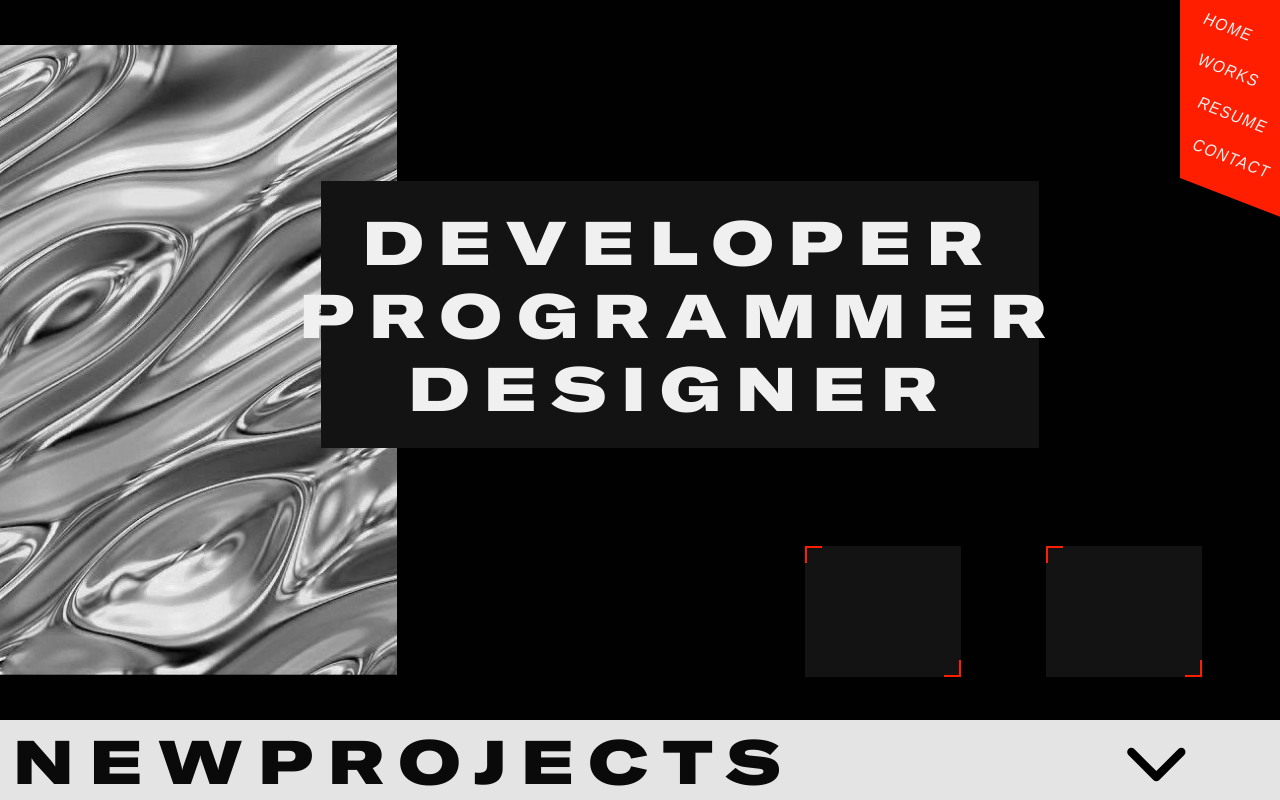
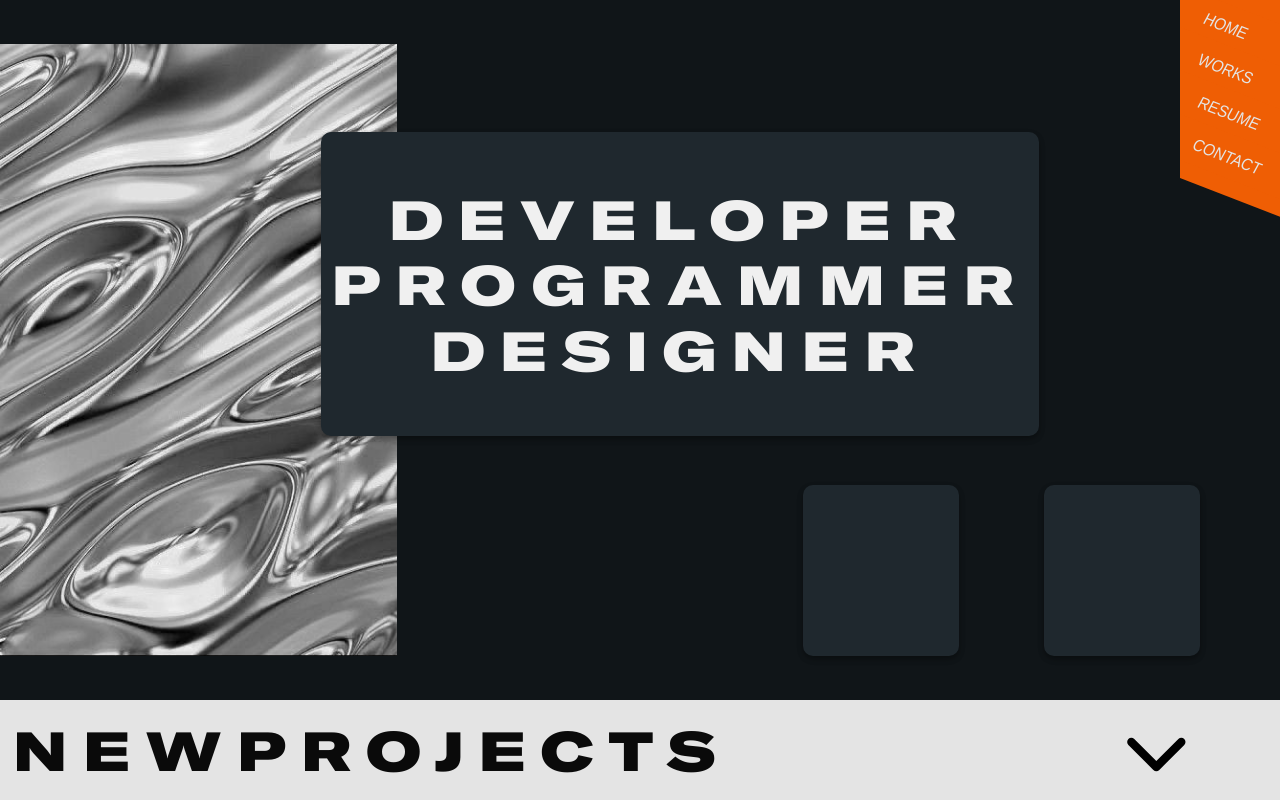
Before and after one commit to kevin21018212/PortfolioV3, a Next.js app: page / in a window 1280 px wide. Built offline with nearby package versions, Linux system fonts and the light colour scheme.

Commit message:
landing changes styling changes

```diff
--- a/app/common.module.scss
+++ b/app/common.module.scss
@@ -1,55 +1,59 @@
-@import "./fonts.scss";
+@import './fonts.scss';
 /* Variables */
-$primaryColor: #ff1f00;
+$primaryColor: #ef5e04;
 $primary-hover-color: #429635;
 $secondaryColor: #ff7a00;
 $secondaryHoverColor: #fe8819;
-$accentcolor: #9b9bff;
-$accentSecondaryColor: #a8cecf;
-$boxBackground: #131313;
+$accentcolor: #efd404;
+$highlightColor: #f89aa5;
+$boxBackground: #1f282e;
 $textPrimary: #f0f0f0;
 $textSecondary: #e4e4e4;
 
 /* Typography */
 
 .title {
-  font-size: 4.75vw;
+  font-size: 4.25vw;
   letter-spacing: 15px;
 }
 
 .heading {
-  font-family: "Monument Grotesk Black", sans-serif;
-  font-size: 10rem;
+  font-family: 'Monument Grotesk Black', sans-serif;
+  font-size: 6.5vw;
   letter-spacing: 10px;
 }
 .subHeading {
-  font-family: "Monument Grotesk Mono", sans-serif;
-  font-size: 2rem;
+  font-family: 'Monument Grotesk Mono', sans-serif;
+  font-size: 2vw;
+  color: $textSecondary;
 }
 
 .tag {
-  font-family: "Monument Grotesk Mono SemCond", sans-serif;
-  font-size: 2rem;
+  font-family: 'Monument Grotesk Mono SemCond', sans-serif;
+  font-size: 2vw;
+  color: $textPrimary;
 }
 
 .description {
-  font-family: "Neue Montreal Book", sans-serif;
-  font-size: 1.75rem;
+  font-family: 'Neue Montreal Book', sans-serif;
+  font-size: 1.5vw;
   font-weight: 400;
+  color: $textSecondary;
 }
 .seperated {
-  font-family: "Monument Grotesk Regular", sans-serif;
-  font-size: 2rem;
+  font-family: 'Monument Grotesk Regular', sans-serif;
+  font-size: 2vw;
 }
 
 /*Shadows*/
+
 $boxShadow: rgba(0, 0, 0, 0.16) 0px 3px 6px, rgba(0, 0, 0, 0.23) 0px 3px 6px;
 $buttonShadow: rgba(0, 0, 0, 0.12) 0px 1px 3px, rgba(0, 0, 0, 0.24) 0px 1px 2px;
 $arrowShadow: rgba(0, 0, 0, 0.16) 0px 3px 6px, rgba(0, 0, 0, 0.23) 0px 3px 6px;
 $topShadow: rgba(0, 0, 0, 0.25) 0px 3px 3px 0px;
 
 /*Gradients*/
-$simpleGradient: linear-gradient(45deg, #ffd700, #ff4500, #ff1493);
+$simpleGradient: linear-gradient(45deg, $accentcolor, $primaryColor, $accentcolor);
 
 /* Containers */
 .container {
@@ -101,6 +105,12 @@ $simpleGradient: linear-gradient(45deg, #ffd700, #ff4500, #ff1493);
   display: grid;
   grid-template-columns: repeat(auto-fit, minmax(100px, 1fr));
   gap: 8px;
+}
+
+.boxBackground {
+  background-color: #1f282e;
+  box-shadow: $boxShadow;
+  border-radius: 10px;
 }
 
 /* Misc */
--- a/app/data/motion/animations.ts
+++ b/app/data/motion/animations.ts
@@ -1,11 +1,11 @@
 export const textanimation = {
   inactive: {
     opacity: 0,
-    translateX: "-5vh",
+    translateX: '-5vh',
   },
   active: {
     opacity: 1,
-    translateX: "0vh",
+    translateX: '0vh',
   },
 };
 
@@ -19,45 +19,22 @@ export const staggerChildrenAnimation = {
 };
 
 export const descriptionVariants = {
-  hidden: { height: "12.5%" },
-  visible: { height: "82.5%" },
+  hidden: {height: '12.5%'},
+  visible: {height: '82.5%'},
 };
 
-export const outerBoxVariants = {
+export const boxVariants = {
   hidden: {
-    width: 0,
-    height: 0,
-    opacity: 0,
-    transition: {
-      duration: 0.75,
-    },
+    scale: 0,
   },
   visible: {
-    width: "100%",
-    height: "100%",
-    opacity: 1,
+    scale: 1,
     transition: {
-      duration: 0.75,
+      type: 'spring',
+      stiffness: 25,
+      damping: 2,
+      mass: 3,
+      duration: 2,
     },
   },
 };
-
-export const innerBoxVariants = {
-  hidden: {
-    width: 0,
-    backgroundColor: "transparent",
-    transition: {
-      delay: 1,
-      duration: 0.5,
-    },
-  },
-  visible: {
-    width: "100%",
-    opacity: 1,
-    backgroundColor: "#131313",
-    transition: {
-      delay: 1,
-      duration: 0.5,
-    },
-  },
-};
--- a/app/global/navbar.module.scss
+++ b/app/global/navbar.module.scss
@@ -1,4 +1,4 @@
-@import "../common.module.scss";
+@import '../common.module.scss';
 
 .navbar {
   position: fixed;
@@ -11,13 +11,15 @@
   margin: 0;
   z-index: 999;
   overflow: hidden;
+
   @extend .flex-column;
 }
 
 .navbar p {
-  font-family: "Neue Montreal", sans-serif;
+  font-family: 'Neue Montreal', sans-serif;
   font-size: 2vh;
   margin: 7.5% 2.5%;
+  user-select: none;
 }
 
 .redTriangle {
@@ -26,6 +28,7 @@
   border-style: solid;
   border-width: 0 15vh 4vh 0;
   border-color: transparent $primaryColor transparent transparent;
+  user-select: none;
 }
 
 .linksContainer {
--- a/app/global/spacer.module.scss
+++ b/app/global/spacer.module.scss
@@ -1,4 +1,4 @@
-@import "../common.module.scss";
+@import '../common.module.scss';
 
 .spacerContainer {
   height: 100%;
@@ -38,6 +38,7 @@
 .spacerContainerButton h1 {
   width: 80%;
   @extend .title;
+  user-select: none;
 }
 
 .toggleButtonContainer {
--- a/app/globals.css
+++ b/app/globals.css
@@ -1,8 +1,8 @@
 /* Media Queries */
-@import url("./fonts.css"); /* Include the file where you defined the font-face rules */
+@import url('./fonts.css'); /* Include the file where you defined the font-face rules */
 
 body {
-  background-color: #010101;
+  background-color: #101518;
   height: 100vh;
   width: 100vw;
   overflow-x: hidden;
@@ -10,66 +10,56 @@ body {
   margin: 0;
 }
 
-p {
-  font-family: "Monument Grotesk Medium", sans-serif;
-  color: #f2f2f2;
-  letter-spacing: 1.5px;
-  font-size: 2rem; /* Changed from vw to rem */
-  margin: 2.5% 0 0 0;
-}
-
 h1 {
-  font-family: "GT America Expanded Black", sans-serif;
+  font-family: 'GT America Expanded Black', sans-serif;
   letter-spacing: 4px;
   margin: 0;
   text-transform: uppercase;
   line-height: 1.2;
-  font-size: 6rem; /* Changed from vw to rem */
+  font-size: 6vw;
   color: #0a0a0a;
   letter-spacing: 10px;
 }
 
 h2 {
-  font-family: "Monument Grotesk Black", sans-serif;
-  font-size: 4.5rem; /* Changed from vw to rem */
+  font-family: 'Monument Grotesk Black', sans-serif;
+  font-size: 5vw;
   margin-bottom: 0;
   letter-spacing: 4px;
-  color: #f5f7fa;
+
   text-transform: uppercase;
   padding-left: 2.5%;
   margin-top: 0;
 }
 
 h3 {
-  font-family: "Monument Grotesk Bold", sans-serif;
-  color: #f5f7fa;
+  font-family: 'Monument Grotesk Bold', sans-serif;
+
   margin: 2.5% 0;
-  font-size: 3.5rem; /* Changed from vw to rem */
+  font-size: 3.5vw;
 }
 
 h4 {
-  font-family: "Monument Grotesk Medium", sans-serif;
-  color: #f5f7fa;
-  font-size: 3rem; /* Changed from vw to rem */
+  font-family: 'Monument Grotesk Medium', sans-serif;
+
+  font-size: 3vw;
   margin: 1% 0% 0% 5%;
   letter-spacing: 0.025em;
 }
 
 h5 {
-  font-family: "Neue Montreal Bold", sans-serif;
+  font-family: 'Neue Montreal Bold', sans-serif;
   margin: 2.5% 0% 0% 0%;
   letter-spacing: 3px;
-  font-size: 2.5rem; /* Changed from vw to rem */
-  color: #f2f2f2;
+  font-size: 2.5vw;
 }
 
 h6 {
-  font-family: "Monument Extended", sans-serif;
-  font-size: 2rem; /* Changed from vw to rem */
+  font-family: 'Monument Extended ', sans-serif;
+  font-size: 2vw;
   margin: 0;
   margin-top: 2.5%;
   letter-spacing: 1px;
-  color: #f2f2f2;
 }
 
 .pageContainer {
@@ -140,25 +130,16 @@ html {
   /*colors*/
 
   /*Text*/
-  --mediumSeperated: "Monument Grotesk Regular", sans-serif;
+  --mediumSeperated: 'Monument Grotesk Regular', sans-serif;
 
   /*Shadow Stylign*/
-  --buttonShadow: rgba(0, 0, 0, 0.12) 0px 1px 3px,
-    rgba(0, 0, 0, 0.24) 0px 1px 2px;
-  --arrowShadow: rgba(0, 0, 0, 0.16) 0px 3px 6px,
-    rgba(0, 0, 0, 0.23) 0px 3px 6px;
+  --buttonShadow: rgba(0, 0, 0, 0.12) 0px 1px 3px, rgba(0, 0, 0, 0.24) 0px 1px 2px;
+  --arrowShadow: rgba(0, 0, 0, 0.16) 0px 3px 6px, rgba(0, 0, 0, 0.23) 0px 3px 6px;
 
   --topShadow: rgba(0, 0, 0, 0.25) 0px 3px 3px 0px;
   /*Gradient Styling*/
 
-  --complexGradient: radial-gradient(
-      at 14.2% 15.2%,
-      #ff0033 0px,
-      transparent 50%
-    ),
-    radial-gradient(at 45.3% 10.7%, #ff7a00 0px, transparent 50%),
-    radial-gradient(at 87% 83%, #ff0033 0px, transparent 50%),
-    radial-gradient(at 45.7% 44.3%, #ff7a00 0px, transparent 50%),
-    radial-gradient(at 85.9% 43.1%, #ff4a00 0px, transparent 50%),
-    radial-gradient(at 19.3% 76.5%, #ff4d00 0px, transparent 50%);
+  --complexGradient: radial-gradient(at 14.2% 15.2%, #ff0033 0px, transparent 50%), radial-gradient(at 45.3% 10.7%, #ff7a00 0px, transparent 50%),
+    radial-gradient(at 87% 83%, #ff0033 0px, transparent 50%), radial-gradient(at 45.7% 44.3%, #ff7a00 0px, transparent 50%),
+    radial-gradient(at 85.9% 43.1%, #ff4a00 0px, transparent 50%), radial-gradient(at 19.3% 76.5%, #ff4d00 0px, transparent 50%);
 }
--- a/app/homepage/landing.tsx
+++ b/app/homepage/landing.tsx
@@ -1,12 +1,9 @@
-"use client";
+'use client';
 
-import { motion } from "framer-motion";
-import styles from "@/app/styles/homepage/landing.module.scss";
-import {
-  innerBoxVariants,
-  outerBoxVariants,
-} from "@/app/data/motion/animations";
-import ShaderArtBackground from "../data/liquidgradient";
+import {motion} from 'framer-motion';
+import styles from '@/app/styles/homepage/landing.module.scss';
+import {boxVariants} from '@/app/data/motion/animations';
+import ShaderArtBackground from '../data/liquidgradient';
 
 const Landing = () => {
   return (
@@ -20,33 +17,28 @@ const Landing = () => {
       </div>
 
       {/* Animate infoBox */}
+
+      <motion.div
+        initial={{scale: 0}}
+        animate={{scale: 1}}
+        transition={{
+          type: 'spring',
+          stiffness: 260,
+          damping: 20,
+        }}
+        className={styles.symbolBox}></motion.div>
+
+      {/* Animate symbolBox */}
+
       <motion.div
         className={styles.infoBox}
-        variants={outerBoxVariants}
-        initial="hidden"
-        animate="visible"
-      >
-        <motion.div
-          variants={innerBoxVariants}
-          initial="hidden"
-          animate="visible"
-          className={styles.boxInfo}
-        ></motion.div>
-      </motion.div>
-      {/* Animate symbolBox */}
-      <motion.div
-        className={styles.symbolBox}
-        variants={outerBoxVariants}
-        initial="hidden"
-        animate="visible"
-      >
-        <motion.div
-          className={styles.boxInfo}
-          variants={innerBoxVariants}
-          initial="hidden"
-          animate="visible"
-        ></motion.div>
-      </motion.div>
+        initial={{scale: 0}}
+        animate={{scale: 1}}
+        transition={{
+          type: 'spring',
+          stiffness: 260,
+          damping: 20,
+        }}></motion.div>
     </div>
   );
 };
--- a/app/styles/homepage/landing.module.scss
+++ b/app/styles/homepage/landing.module.scss
@@ -1,6 +1,6 @@
-@import "../../common.module.scss";
+@import '../../common.module.scss';
 .landingContainer {
-  height: 90vh;
+  height: 87.5vh;
   display: grid;
   grid-template-columns: repeat(16, 1fr);
   grid-template-rows: repeat(16, 1fr);
@@ -10,14 +10,15 @@
 .liquidGradient {
   grid-column: 1 / span 5;
   grid-row: 2 / span 14;
-  background-image: url("../../../public/landing1.jpeg");
+  background-image: url('../../../public/landing1.jpeg');
   background-size: cover;
 }
 
 .textBox {
   grid-column: 5 / span 9;
-  grid-row: 5 / span 6;
-  background-color: $boxBackground;
+  grid-row: 4 / span 7;
+  padding: 5%;
+  @extend .boxBackground;
   @extend .flexCenter;
   flex-direction: column;
   h1 {
@@ -29,48 +30,18 @@
 
 .infoBox {
   grid-column: 11 / span 2;
-  grid-row: 13 / span 3;
+  grid-row: 12 / span 4;
+  width: 100%;
+  height: 100%;
+  z-index: 0;
+  @extend .boxBackground;
 }
 
 .symbolBox {
   grid-column: 14 / span 2;
-  grid-row: 13 / span 3;
-}
-
-.infoBox,
-.symbolBox {
-  display: flex;
-  position: relative;
-  border: 2px solid transparent;
-
-  // Top left corner border
-  &::before {
-    content: "";
-    position: absolute;
-    top: 0;
-    left: 0;
-    width: 15px;
-    height: 15px;
-    border-top: 2px solid $primaryColor;
-    border-left: 2px solid $primaryColor;
-    z-index: 2;
-  }
-
-  // Bottom right corner border
-  &::after {
-    content: "";
-    position: absolute;
-    bottom: 0;
-    right: 0;
-    width: 15px;
-    height: 15px;
-    border-bottom: 2px solid $primaryColor;
-    border-right: 2px solid $primaryColor;
-  }
-}
-
-.boxInfo {
+  grid-row: 12 / span 4;
   width: 100%;
   height: 100%;
   z-index: 0;
+  @extend .boxBackground;
 }
--- a/app/styles/homepage/project.module.scss
+++ b/app/styles/homepage/project.module.scss
@@ -1,18 +1,17 @@
-@import "../../common.module.scss";
+@import '../../common.module.scss';
 
 /* Projects Component */
 .projectsComponent {
   z-index: 50;
   position: relative;
-  height: 10vh;
+  height: 12.5vh;
 }
 
 /* Projects Info Container */
 .projectsContainer {
   display: flex;
   height: 0vh;
-  box-shadow: $boxShadow;
-  background-color: $boxBackground;
+  @extend .boxBackground;
   z-index: 50;
 }
 
@@ -23,6 +22,7 @@
   background: $simpleGradient;
   box-shadow: $buttonShadow;
   overflow-y: hidden;
+  user-select: none;
 
   .circle {
     width: 2.25vw;
```
Also changed, not shown: app/styles/homepage/projectinfo.module.scss (+12 -6 lines).
